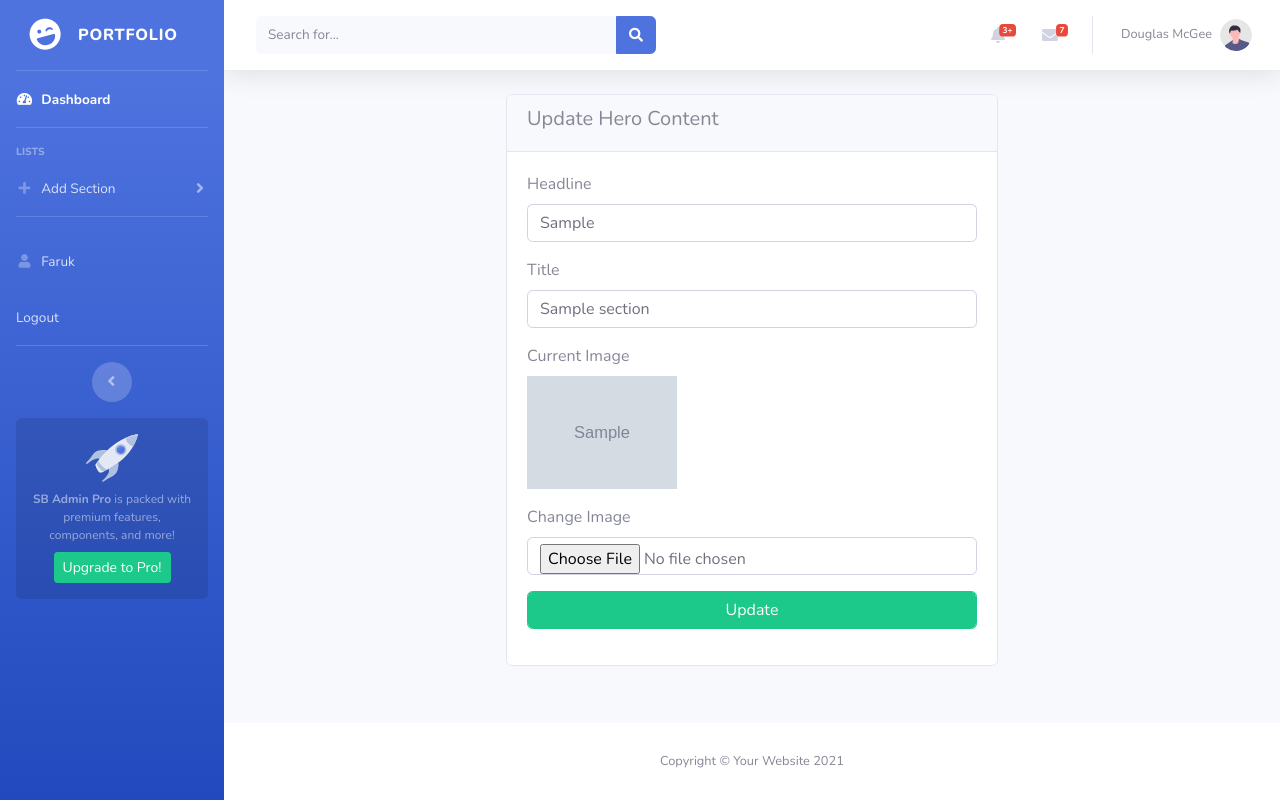
After one commit to faruk950147/resume, a PHP site: page /admin/hero-section/update.php in a window 1280 px wide. The commit adds this page. Run offline with PHP 8.4, Linux system fonts and the light colour scheme; tables that the repository leaves empty or names only in its code hold one stand-in row (values such as "Sample post"); grey boxes marked "Sample" are stand-in pictures; some libraries are stand-ins or nearby versions.

Commit message:
I have added php

```diff
--- a/admin/hero-section/index.php
+++ b/admin/hero-section/index.php
@@ -83,7 +83,7 @@ $result = $conn->query($query);
                                     <?php endif; ?>
                                 </td>
                                 <td>
-                                    <a href="edit.php?id=<?= $row['id'] ?>" class="btn btn-sm btn-warning">
+                                    <a href="update.php?id=<?= $row['id'] ?>" class="btn btn-sm btn-warning">
                                         <i class="fas fa-edit"></i>
                                     </a>
 
--- /dev/null
+++ b/admin/hero-section/update.php
@@ -0,0 +1,124 @@
+<?php
+include_once "../include/open_html.php";
+include_once "../config/db.php";
+
+$error = "";
+$success = "";
+
+// Fetch existing data
+$hero = $conn->query("SELECT * FROM hero_section WHERE id=1")->fetch_assoc();
+
+if ($_SERVER['REQUEST_METHOD'] == 'POST') {
+
+    $headline = $_POST['headline'];
+    $title = $_POST['title'];
+
+    // Default to existing image
+    $new_image_name = $hero['image'];
+
+    // Image Upload
+    if (isset($_FILES['image']) && $_FILES['image']['error'] == 0) {
+        $image_name = $_FILES['image']['name'];
+        $image_tmp = $_FILES['image']['tmp_name'];
+        $image_ext = strtolower(pathinfo($image_name, PATHINFO_EXTENSION));
+        $allowed_ext = ['jpg', 'jpeg', 'png', 'gif'];
+
+        if (in_array($image_ext, $allowed_ext)) {
+            $new_image_name = uniqid('hero_', true) . '.' . $image_ext;
+            $upload_path = '../../uploads/' . $new_image_name;
+
+            if (!move_uploaded_file($image_tmp, $upload_path)) {
+                $error = "Failed to upload image.";
+            }
+        } else {
+            $error = "Invalid image type. Only JPG, PNG, GIF allowed.";
+        }
+    }
+
+    // Update Database if no error
+    if (empty($error)) {
+        $stmt = $conn->prepare("UPDATE hero_section SET headline=?, title=?, image=? WHERE id=1");
+        $stmt->bind_param("sss", $headline, $title, $new_image_name);
+
+        if ($stmt->execute()) {
+            $success = "Hero content updated successfully!";
+            $hero['headline'] = $headline;
+            $hero['title'] = $title;
+            $hero['image'] = $new_image_name;
+        } else {
+            $error = "Database error: " . $conn->error;
+        }
+    }
+}
+?>
+
+<div id="wrapper">
+    <?php include_once "../include/sidebar.php"; ?>
+    <div id="content-wrapper" class="d-flex flex-column">
+        <div id="content">
+            <?php include_once "../include/topbar.php"; ?>
+            <div class="container-fluid">
+                <div class="row">
+                    <div class="col-md-6 offset-md-3">
+                        <div class="card">
+                            <div class="card-header">
+                                <h5>Update Hero Content</h5>
+                            </div>
+                            <div class="card-body">
+
+                                <?php if(!empty($error)): ?>
+                                    <div class="alert alert-danger"><?= $error ?></div>
+                                <?php endif; ?>
+
+                                <?php if(!empty($success)): ?>
+                                    <div class="alert alert-success"><?= $success ?></div>
+                                <?php endif; ?>
+
+                                <form action="<?= $_SERVER['PHP_SELF'] ?>" method="post" enctype="multipart/form-data">
+                                    <div class="row">
+
+                                        <div class="col-md-12 mb-3">
+                                            <label class="form-label">Headline</label>
+                                            <input type="text" name="headline" required class="form-control" value="<?= htmlspecialchars($hero['headline']) ?>">
+                                        </div>
+
+                                        <div class="col-md-12 mb-3">
+                                            <label class="form-label">Title</label>
+                                            <input type="text" name="title" required class="form-control" value="<?= htmlspecialchars($hero['title']) ?>">
+                                        </div>
+
+                                        <div class="col-md-12 mb-3">
+                                            <label class="form-label">Current Image</label><br>
+                                            <?php if(!empty($hero['image'])): ?>
+                                                <img src="../../uploads/<?= $hero['image'] ?>" width="150" alt="Hero Image">
+                                            <?php endif; ?>
+                                        </div>
+
+                                        <div class="col-md-12 mb-3">
+                                            <label class="form-label">Change Image</label>
+                                            <input type="file" name="image" class="form-control">
+                                        </div>
+
+                                        <div class="col-md-12 mb-3">
+                                            <button type="submit" class="btn btn-success form-control">Update</button>
+                                        </div>
+
+                                    </div>
+                                </form>
+
+                            </div>
+                        </div>
+                    </div>
+                </div>
+            </div>
+        </div>
+
+        <?php include_once "../include/footer.php"; ?>
+    </div>
+</div>
+
+<a class="scroll-to-top rounded" href="#page-top">
+    <i class="fas fa-angle-up"></i>
+</a>
+
+<?php include_once "../include/closed_html.php"; ?>
--- a/admin/include/closed_html.php
+++ b/admin/include/closed_html.php
@@ -12,8 +12,8 @@
     <script src="/admin/assets/vendor/chart.js/Chart.min.js"></script>
 
     <!-- Page level custom scripts -->
-    <script src="/admin/assets/js/demo/chart-area-demo.js"></script>
-    <script src="/admin/assets/js/demo/chart-pie-demo.js"></script>
+    <!--<script src="/admin/assets/js/demo/chart-area-demo.js"></script>
+    <script src="/admin/assets/js/demo/chart-pie-demo.js"></script> -->
 
    <!-- data table  -->
    <script src="//cdn.datatables.net/2.3.5/js/dataTables.min.js"></script>
```
Also changed, not shown: admin/assets/img/hero-section/fa894edcd0047385.png (added).
